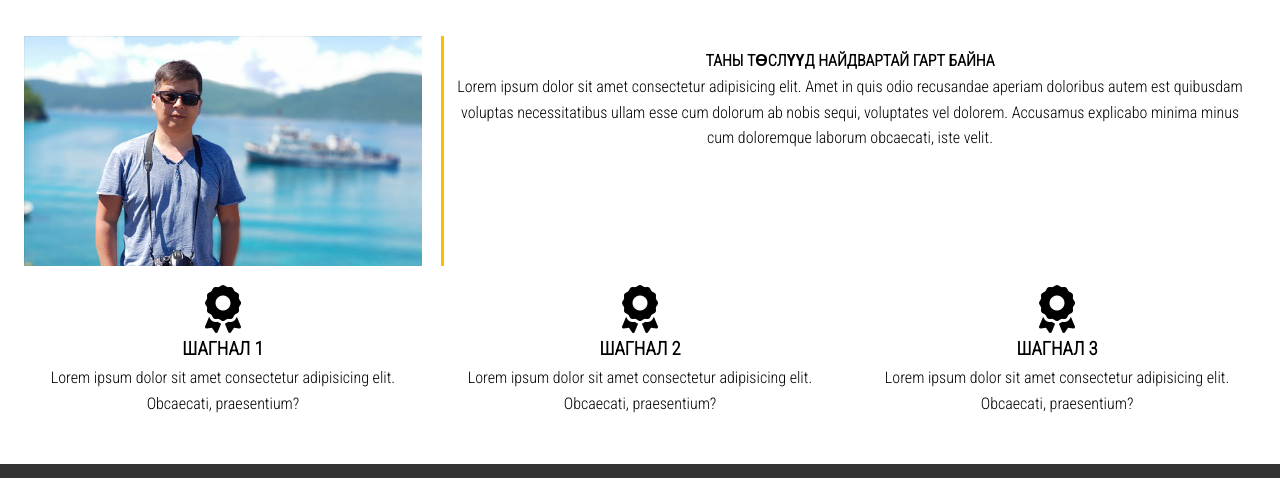
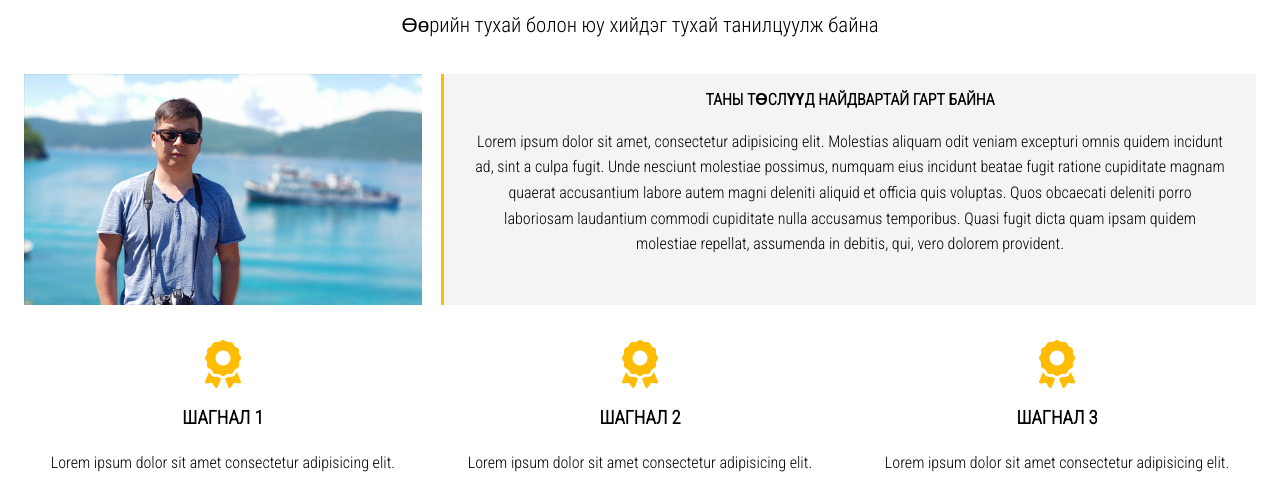
Before and after one commit to Tumax89/Portfolia-website, a website: page about.html in a window 1280 px wide. Shown: the part 207-685 px from the top of the page. Drawn offline with Linux system fonts and the light colour scheme.

Commit message:
About.html

```diff
--- a/about.html
+++ b/about.html
@@ -41,11 +41,15 @@
           <div class="bio bg-light">
             <h4>Таны төслүүд найдвартай гарт байна</h4>
             <p>
-              Lorem ipsum dolor sit amet consectetur adipisicing elit. Amet in
-              quis odio recusandae aperiam doloribus autem est quibusdam
-              voluptas necessitatibus ullam esse cum dolorum ab nobis sequi,
-              voluptates vel dolorem. Accusamus explicabo minima minus cum
-              doloremque laborum obcaecati, iste velit.
+              Lorem ipsum dolor sit amet, consectetur adipisicing elit.
+              Molestias aliquam odit veniam excepturi omnis quidem incidunt ad,
+              sint a culpa fugit. Unde nesciunt molestiae possimus, numquam eius
+              incidunt beatae fugit ratione cupiditate magnam quaerat
+              accusantium labore autem magni deleniti aliquid et officia quis
+              voluptas. Quos obcaecati deleniti porro laboriosam laudantium
+              commodi cupiditate nulla accusamus temporibus. Quasi fugit dicta
+              quam ipsam quidem molestiae repellat, assumenda in debitis, qui,
+              vero dolorem provident.
             </p>
           </div>
           <div class="award-1">
--- a/scss/_utilities.scss
+++ b/scss/_utilities.scss
@@ -45,12 +45,15 @@ input [class^="btn-"]:hover {
   &-main {
     background: $main-color;
     color: set-text-color($main-color);
+  }
   &-light {
     background: $light-color;
     color: set-text-color($light-color);
+  }
   &-dark {
     background: $dark-color;
     color: set-text-color($dark-color);
+  }
   &-medium {
     background: $medium-color;
     color: set-text-color($medium-color);
@@ -114,6 +117,3 @@ input [class^="btn-"]:hover {
   display: block;
   margin: 0 auto 1rem auto;
 }
-    }
-  }
-}
--- a/scss/main.scss
+++ b/scss/main.scss
@@ -206,6 +206,11 @@ img {
         "bioimage bio bio"
         "aw1 aw2 aw3";
       grid-gap: 1.2rem;
+
+      p {
+        // text-align: justify;
+        padding: 1rem;
+      }
     }
 
     // Grid area
@@ -226,6 +231,12 @@ img {
     }
     .award-3 {
       grid-area: aw3;
+    }
+    .award-1 .fas,
+    .award-2 .fas,
+    .award-3 .fas {
+      color: $main-color;
+      margin: 1rem;
     }
   }
 }
```
Also changed, not shown: index.html (+1 -1 lines), Dist/css/main.css. Lines whose indentation alone changed are shown as unchanged.
